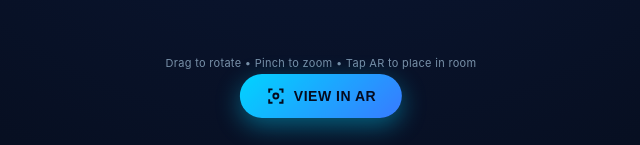
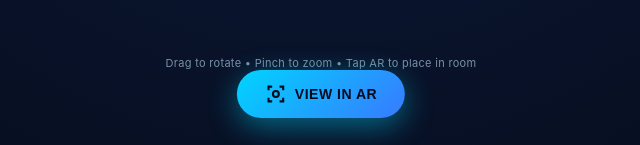
Before and after one commit to mohammedzizou/vr-project, a plain HTML site: page index.html in a window 1280 px wide. Shown: the part 652-797 px from the top of the page, 319-959 px from the left. Drawn offline with Linux system fonts and the light colour scheme; some packages are replaced by stand-ins of ours; a script that the page names is missing.

Commit message:
Add files via upload

```diff
--- a/index.html
+++ b/index.html
@@ -86,17 +86,17 @@
             background: linear-gradient(135deg, #00d4ff 0%, #387aff 100%);
             border-radius: 28px;
             border: none;
-            padding: 12px 26px;
+            padding: 13px 28px;
             font-size: 14px;
             font-weight: 800;
             letter-spacing: 0.5px;
             color: #050b1e;
-            box-shadow: 0 8px 25px rgba(0, 212, 255, 0.4);
+            box-shadow: 0 8px 30px rgba(0, 212, 255, 0.45);
             cursor: pointer;
-            display: flex;
+            display: flex !important;
             align-items: center;
             gap: 8px;
-            z-index: 50;
+            z-index: 999;
             transition: transform 0.2s ease, box-shadow 0.2s ease;
             white-space: nowrap;
         }
@@ -137,7 +137,8 @@
     </div>
 
     <!-- Google Model Viewer (Markerless True AR) -->
-    <!-- Notice: Exact same robot.glb used in both preview and AR mode -->
+    <!-- Google Model Viewer (Markerless True AR) -->
+    <!-- Exact same robot.glb used in both preview and AR mode -->
     <model-viewer
         id="viewer"
         src="robot.glb"
@@ -155,19 +156,33 @@
         exposure="1.15"
         autoplay
     >
-        <!-- Small, Clean, Perfectly Positioned AR Button -->
-        <button slot="ar-button" id="ar-button">
-            <svg width="20" height="20" viewBox="0 0 24 24" fill="none" stroke="currentColor" stroke-width="2.3">
-                <path d="M4 8V4h4M20 8V4h-4M4 16v4h4M20 16v4h-4"/>
-                <circle cx="12" cy="12" r="3"/>
-            </svg>
-            VIEW IN AR
-        </button>
+        <!-- Internal slot kept for fallback -->
+        <button slot="ar-button" id="hidden-slot-btn" style="display:none;"></button>
     </model-viewer>
+
+    <!-- Always Visible, Small, High-Z-Index AR Button -->
+    <button id="ar-button" onclick="launchAR()">
+        <svg width="22" height="22" viewBox="0 0 24 24" fill="none" stroke="currentColor" stroke-width="2.3">
+            <path d="M4 8V4h4M20 8V4h-4M4 16v4h4M20 16v4h-4"/>
+            <circle cx="12" cy="12" r="3.2"/>
+        </svg>
+        <span>VIEW IN AR</span>
+    </button>
 
     <script>
         const viewer = document.getElementById('viewer');
         const hintText = document.getElementById('hint-text');
+
+        function launchAR() {
+            // Check if viewer has activateAR method
+            if (viewer && typeof viewer.activateAR === 'function') {
+                viewer.activateAR();
+            } else {
+                // Trigger internal slot button
+                const slotBtn = document.getElementById('hidden-slot-btn');
+                if (slotBtn) slotBtn.click();
+            }
+        }
 
         function switchModel(type) {
             document.querySelectorAll('.selector-btn').forEach(b => b.classList.remove('active'));
```
